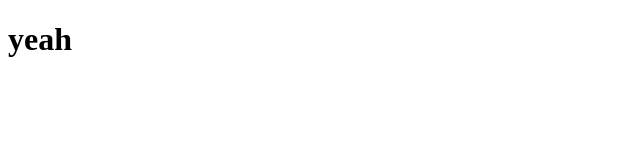
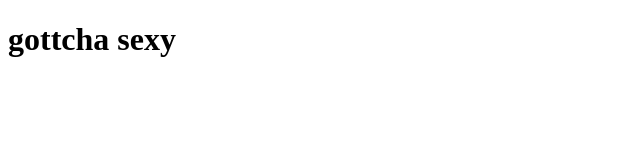
Before and after one commit to chew1632/testGit, a plain HTML site: page index.html in a window 1280 px wide. Shown: the whole page, without its empty margins (0-640 px from the left). Drawn offline with Linux system fonts and the light colour scheme.

Commit message:
changed h1

```diff
--- a/index.html
+++ b/index.html
@@ -7,6 +7,6 @@
     <title>woohoo</title>
 </head>
 <body>
-    <h1>yeah</h1>
+    <h1>gottcha sexy</h1>
 </body>
 </html>
```
